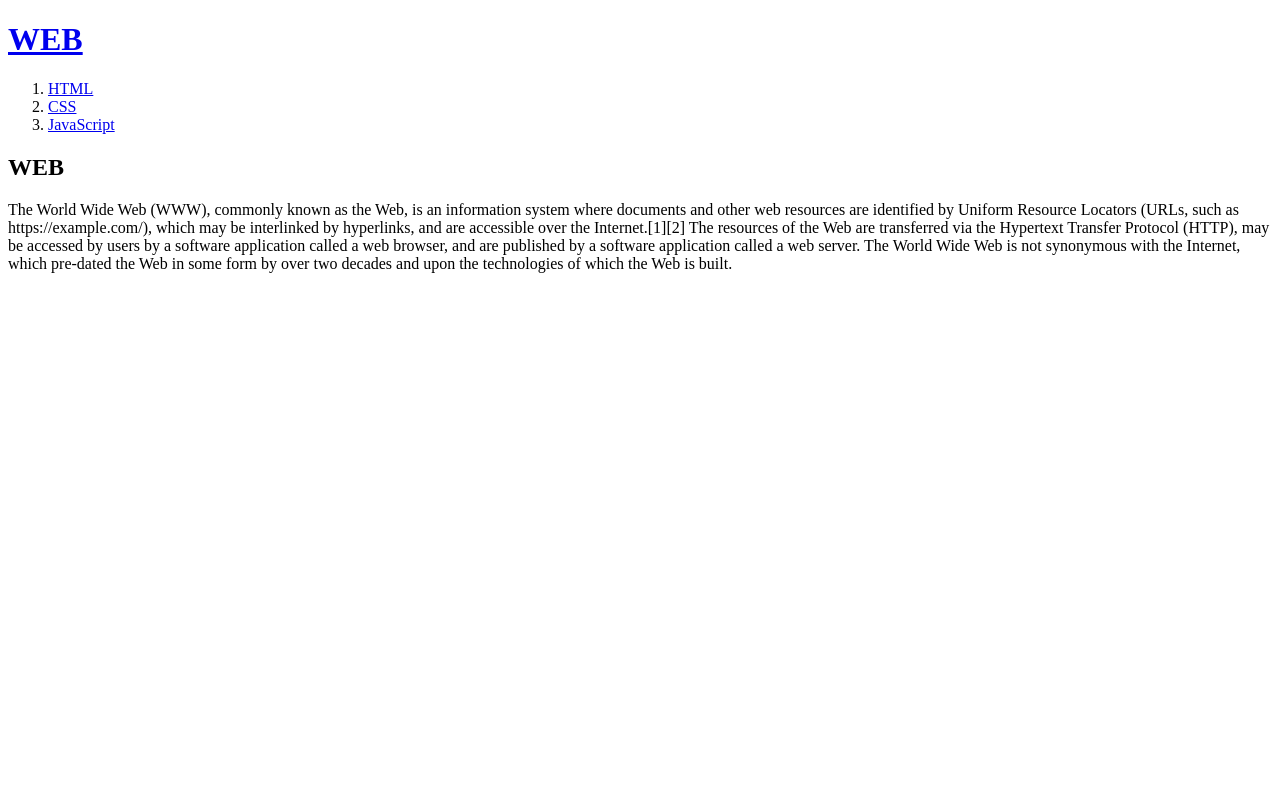
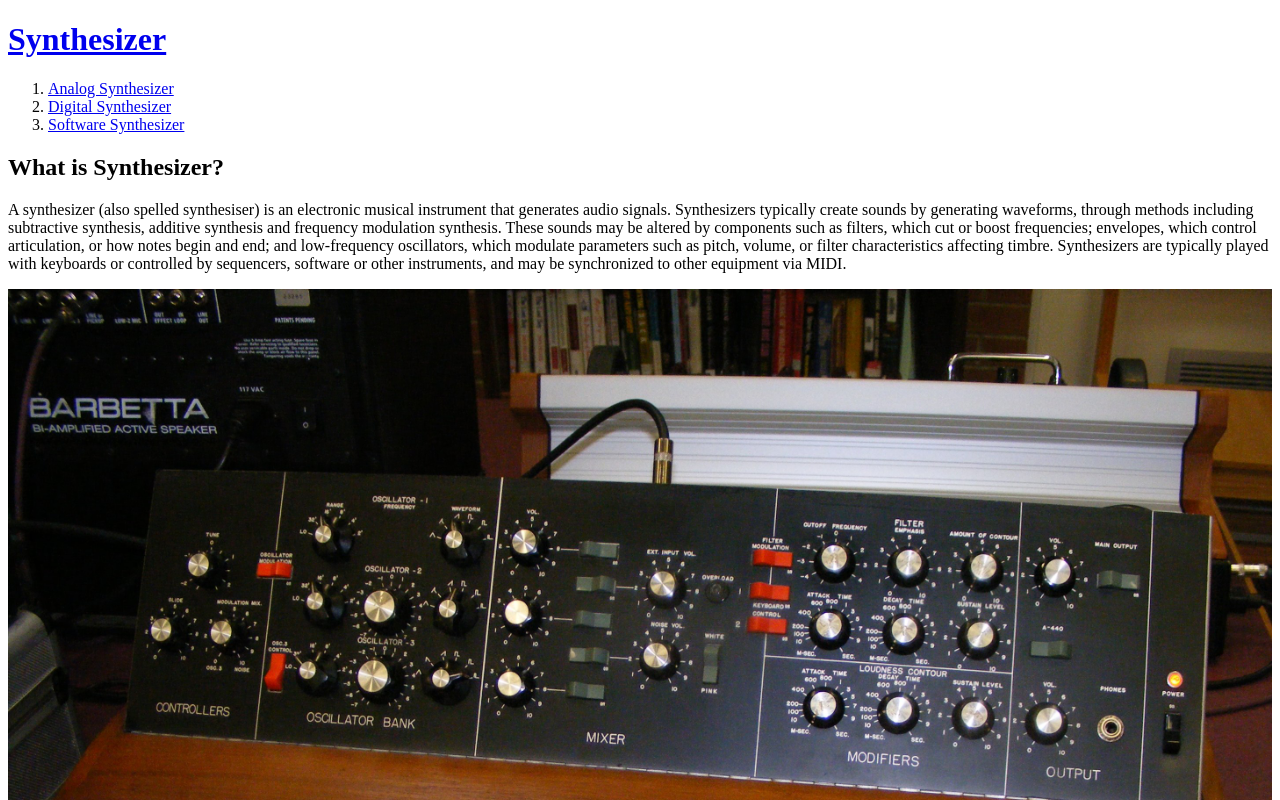
Before and after one commit to Cooati/web1, a plain HTML site: page index.html in a window 1280 px wide. Shown: the top 800 px of the page. Drawn offline with Linux system fonts and the light colour scheme.

Commit message:
Synth page first version

```diff
--- a/index.html
+++ b/index.html
@@ -1,18 +1,18 @@
 <!doctype html>
 <html>
 <head>
-  <title>WEB1 - Welcome</title>
+  <title>Synthesizer - Welcome</title>
   <meta charset="utf-8">
 </head>
 <body>
-  <h1><a href="index.html">WEB</a></h1>
+  <h1><a href="index.html">Synthesizer</a></h1>
   <ol>
-    <li><a href="1.html">HTML</a></li>
-    <li><a href="2.html">CSS</a></li>
-    <li><a href="3.html">JavaScript</a></li>
+    <li><a href="1.html">Analog Synthesizer</a></li>
+    <li><a href="2.html">Digital Synthesizer</a></li>
+    <li><a href="3.html">Software Synthesizer</a></li>
   </ol>
-  <h2>WEB</h2>
-  <p>The World Wide Web (WWW), commonly known as the Web, is an information system where documents and other web resources are identified by Uniform Resource Locators (URLs, such as https://example.com/), which may be interlinked by hyperlinks, and are accessible over the Internet.[1][2] The resources of the Web are transferred via the Hypertext Transfer Protocol (HTTP), may be accessed by users by a software application called a web browser, and are published by a software application called a web server. The World Wide Web is not synonymous with the Internet, which pre-dated the Web in some form by over two decades and upon the technologies of which the Web is built.
-  </p>
+  <h2>What is Synthesizer?</h2>
+  <p>A synthesizer (also spelled synthesiser) is an electronic musical instrument that generates audio signals. Synthesizers typically create sounds by generating waveforms, through methods including subtractive synthesis, additive synthesis and frequency modulation synthesis. These sounds may be altered by components such as filters, which cut or boost frequencies; envelopes, which control articulation, or how notes begin and end; and low-frequency oscillators, which modulate parameters such as pitch, volume, or filter characteristics affecting timbre. Synthesizers are typically played with keyboards or controlled by sequencers, software or other instruments, and may be synchronized to other equipment via MIDI.</p>
+  <img src="Minimoog.jpg" width="100%">
 </body>
 </html>
```
Also changed, not shown: 1.html (+9 -9 lines), 2.html (+9 -8 lines), 3.html (+8 -8 lines), DX7.jpg (added), Minimoog.jpg (added), Prophet5.jpeg (added), Serum.gif (added).
